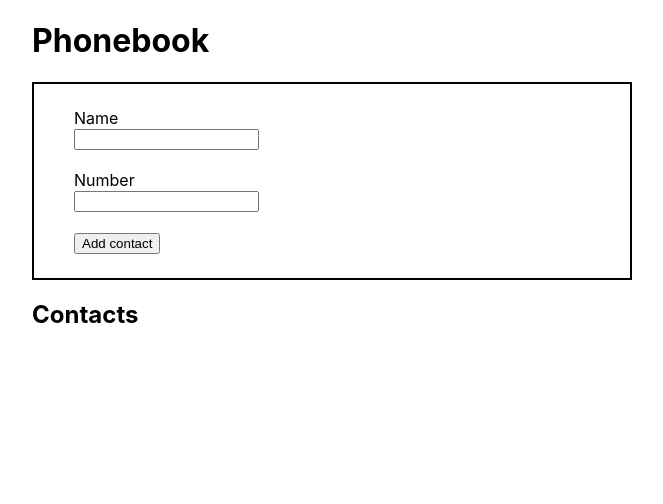
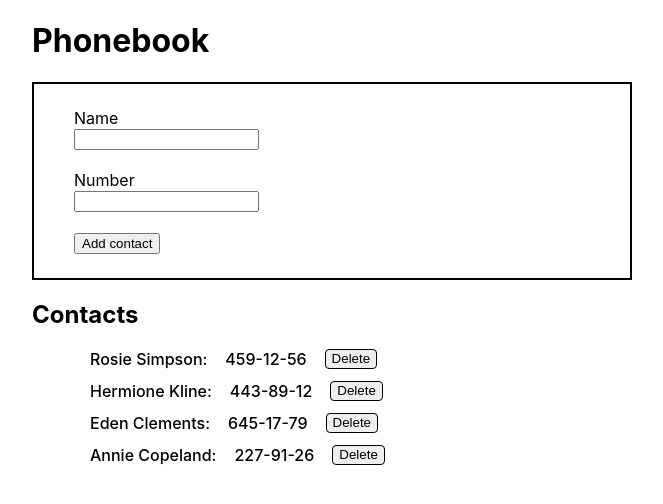
Before and after one commit to Goingforth/goit-react-hw-02-phonebook, a React (Create React App) app: page / in a window 1280 px wide. Shown: the top 504 px of the page, without its empty margins (68-731 px from the left). Built offline with nearby package versions, Linux system fonts and the light colour scheme.

Commit message:
task02 6

```diff
--- a/src/components/App/App.jsx
+++ b/src/components/App/App.jsx
@@ -5,7 +5,13 @@ import { Container } from './Container.styled';
 import ContactList from 'components/ContactList/ContactList';
 class App extends React.Component {
   state = {
-    contacts: [],
+    contacts: [
+      { id: 'id-1', name: 'Rosie Simpson', number: '459-12-56' },
+      { id: 'id-2', name: 'Hermione Kline', number: '443-89-12' },
+      { id: 'id-3', name: 'Eden Clements', number: '645-17-79' },
+      { id: 'id-4', name: 'Annie Copeland', number: '227-91-26' },
+    ],
+    filter: '',
   };
 
   createContact = data => {
--- /dev/null
+++ b/src/components/App/ContactItem/ContactItem.jsx
@@ -0,0 +1,10 @@
+import { ButtonDelete, Item } from './ContactItem.styled';
+const ContactItem = ({ name, number }) => {
+  return (
+    <Item>
+      <span>{name}:</span> <span>{number}</span>{' '}
+      <ButtonDelete>Delete</ButtonDelete>
+    </Item>
+  );
+};
+export default ContactItem;
--- /dev/null
+++ b/src/components/App/ContactItem/ContactItem.styled.jsx
@@ -0,0 +1,15 @@
+import styled from '@emotion/styled';
+
+export const ButtonDelete = styled.button`
+  border: 1px solid black;
+  border-radius: 4px;
+  &:hover {
+    background-color: #33ccff;
+    cursor: pointer;
+  }
+`;
+
+export const Item = styled.li`
+  display: flex;
+  gap: 18px;
+`;
--- a/src/components/ContactList/ContactList.jsx
+++ b/src/components/ContactList/ContactList.jsx
@@ -1,11 +1,10 @@
 import { List } from './List.styled';
+import ContactItem from 'components/App/ContactItem/ContactItem';
 const ContactList = ({ contacts }) => {
   return (
     <List>
       {contacts.map(({ id, name, number }) => (
-        <li key={id}>
-          {name}: {number}
-        </li>
+        <ContactItem key={id} name={name} number={number} />
       ))}
     </List>
   );
```
